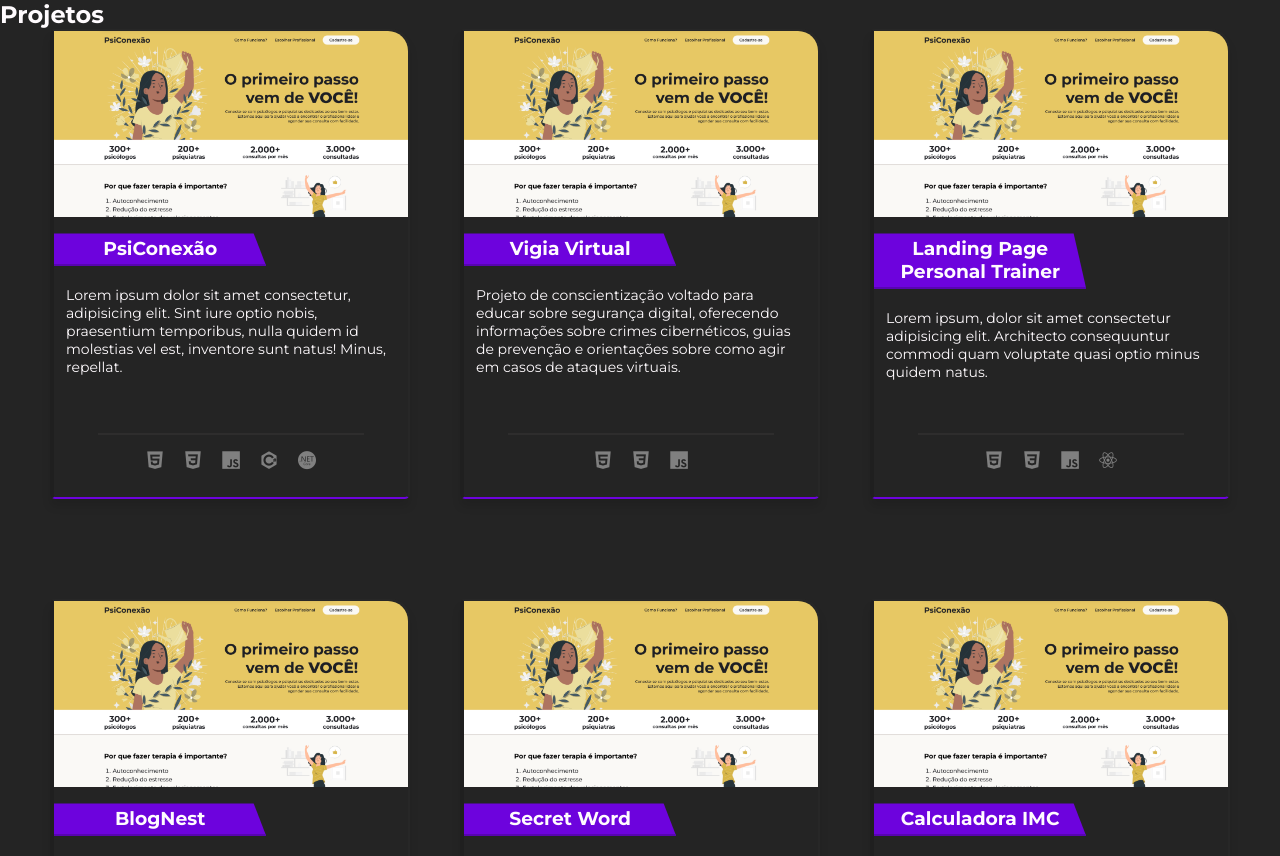
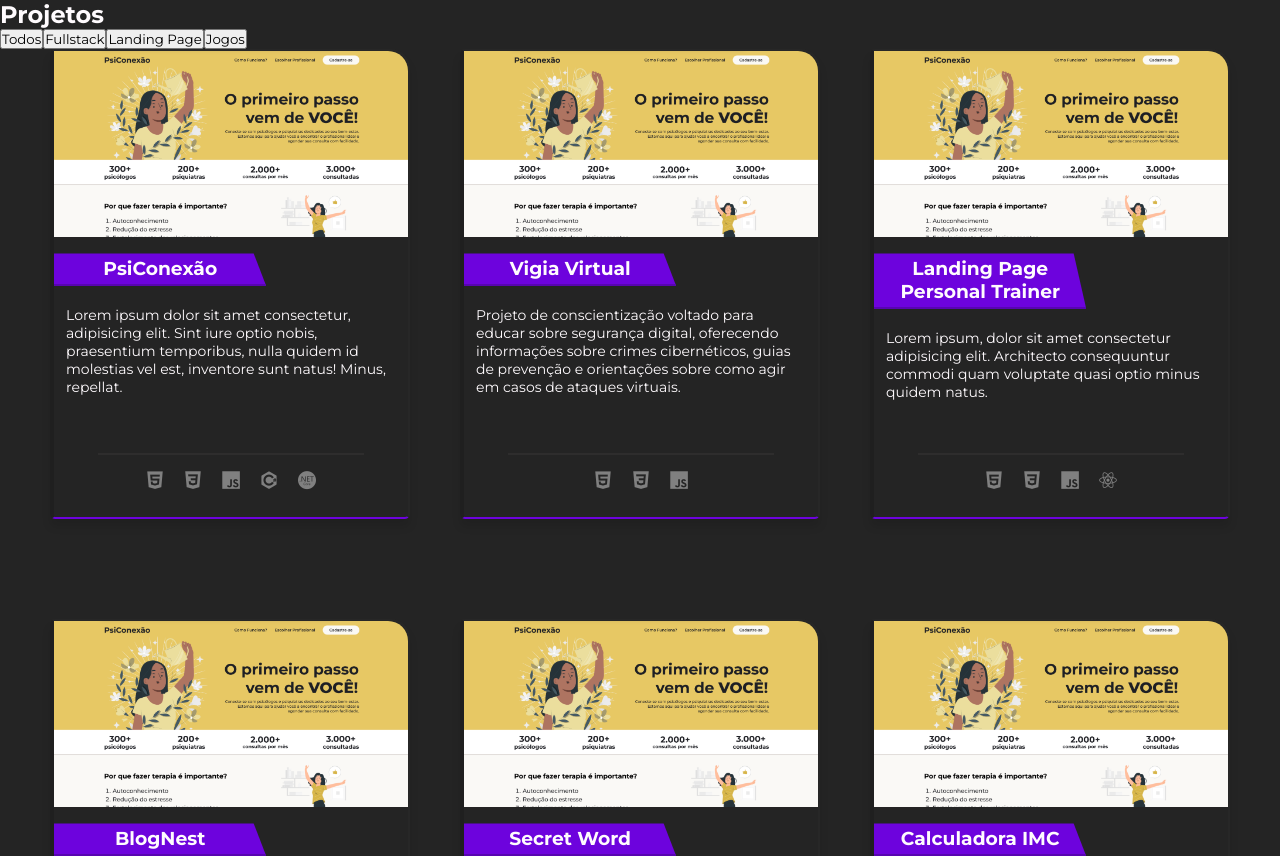
Before and after one commit to emersonjuunior/portfolio, a React (Vite) app: page / in a window 1280 px wide. Shown: the top 856 px of the page. Built offline with nearby package versions, Linux system fonts and the light colour scheme.

Commit message:
Funcionalidade de selecionar categorias dos projetos

```diff
--- a/src/index.css
+++ b/src/index.css
@@ -11,3 +11,7 @@
 body {
   background-color: #242424;
 }
+
+button {
+  color: black
+}
--- a/src/pages/Projects.jsx
+++ b/src/pages/Projects.jsx
@@ -4,13 +4,23 @@ import { projects } from "../data/projects";
 import { useFilterTechnologies } from "../hooks/useFilterTechnologies";
 
 const Projects = () => {
+  const [category, setCategory] = useState("Todos");
+
   return (
     <section>
       <h2>Projetos</h2>
+
+      <button onClick={() => setCategory("Todos")}>Todos</button>
+      <button onClick={() => setCategory("Fullstack")}>Fullstack</button>
+      <button onClick={() => setCategory("Landing Page")}>Landing Page</button>
+      <button onClick={() => setCategory("Jogos")}>Jogos</button>
+
       <div id="project-cards-container">
         {projects.map((project, index) => {
           const arrCategories = useFilterTechnologies(project.technologies);
-
+          if(!project.categories.includes(category)){
+            return;
+          }
           return (
             <div className="project-card" key={index}>
               <div className="project-image-container">
```
